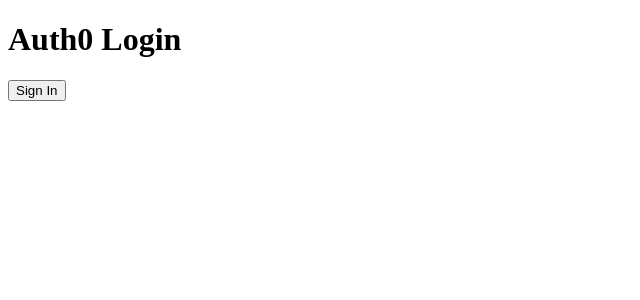
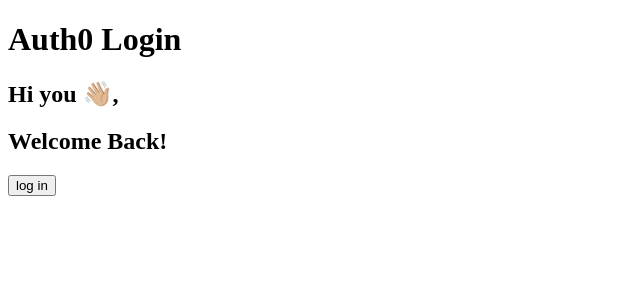
Before and after one commit to rivasbolinga/my-awesome-dashboard, a React (Create React App) app: page / in a window 1280 px wide. Shown: the top 300 px of the page, without its empty margins (0-640 px from the left). Built offline with nearby package versions, Linux system fonts and the light colour scheme.

Commit message:
Add login component

```diff
--- a/src/App.js
+++ b/src/App.js
@@ -1,6 +1,6 @@
-import LoginButton from './components/LoginButton'
+import Login from './components/Login'
 import LogoutButton from './components/LogoutButton'
-import Profile from './components/Profile'
+import Dashboard from './components/Dashboard'
 import { useAuth0 } from '@auth0/auth0-react'
 
 function App() {
@@ -13,9 +13,9 @@
       {!error && isLoading && <p>Loading...</p>}
       {!error && !isLoading && (
         <>
-          <LoginButton />
+          <Login/>
           <LogoutButton />
-          <Profile />
+          <Dashboard />
         </>
       )}
     </main>
--- /dev/null
+++ b/src/components/Login.js
@@ -0,0 +1,19 @@
+import { useAuth0 } from '@auth0/auth0-react'
+
+const LoginButton = () => {
+  const { loginWithRedirect, isAuthenticated } = useAuth0()
+
+  return (
+    !isAuthenticated && (
+      <section className="login-page">
+        <div className="login-container">
+          <h1>Hi you 👋🏼,</h1>
+          <h1>Welcome Back!</h1>
+          <button className='login-btn'>log in</button>
+        </div>
+      </section>
+    )
+  )
+}
+
+export default LoginButton
--- a/src/components/LoginButton.js
+++ /dev/null
@@ -1,13 +0,0 @@
-import { useAuth0 } from '@auth0/auth0-react'
-
-const LoginButton = () => {
-  const { loginWithRedirect, isAuthenticated } = useAuth0()
-
-  return (
-    !isAuthenticated && (
-      <button onClick={() => loginWithRedirect()}>Sign In</button>
-    )
-  )
-}
-
-export default LoginButton
```
Also changed, not shown: src/components/Dashboard.js (renamed from src/components/Profile.js).
